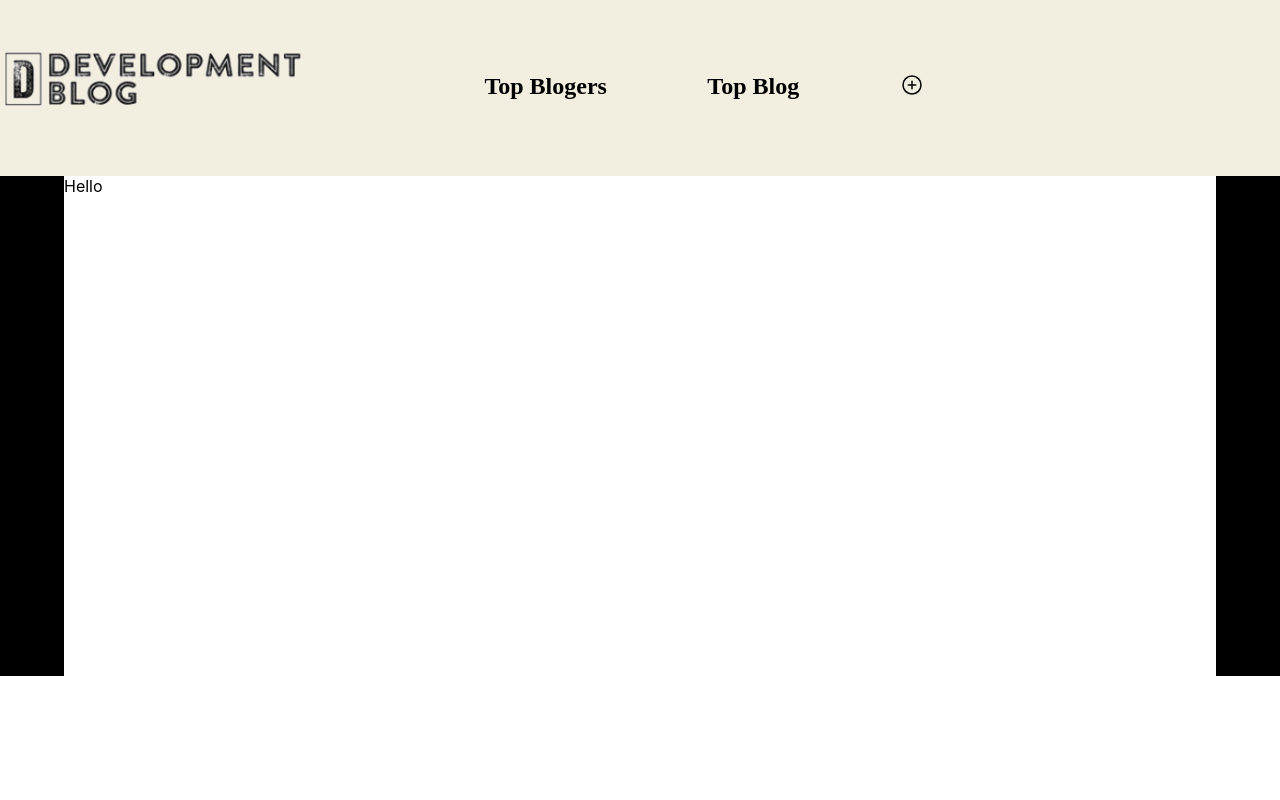
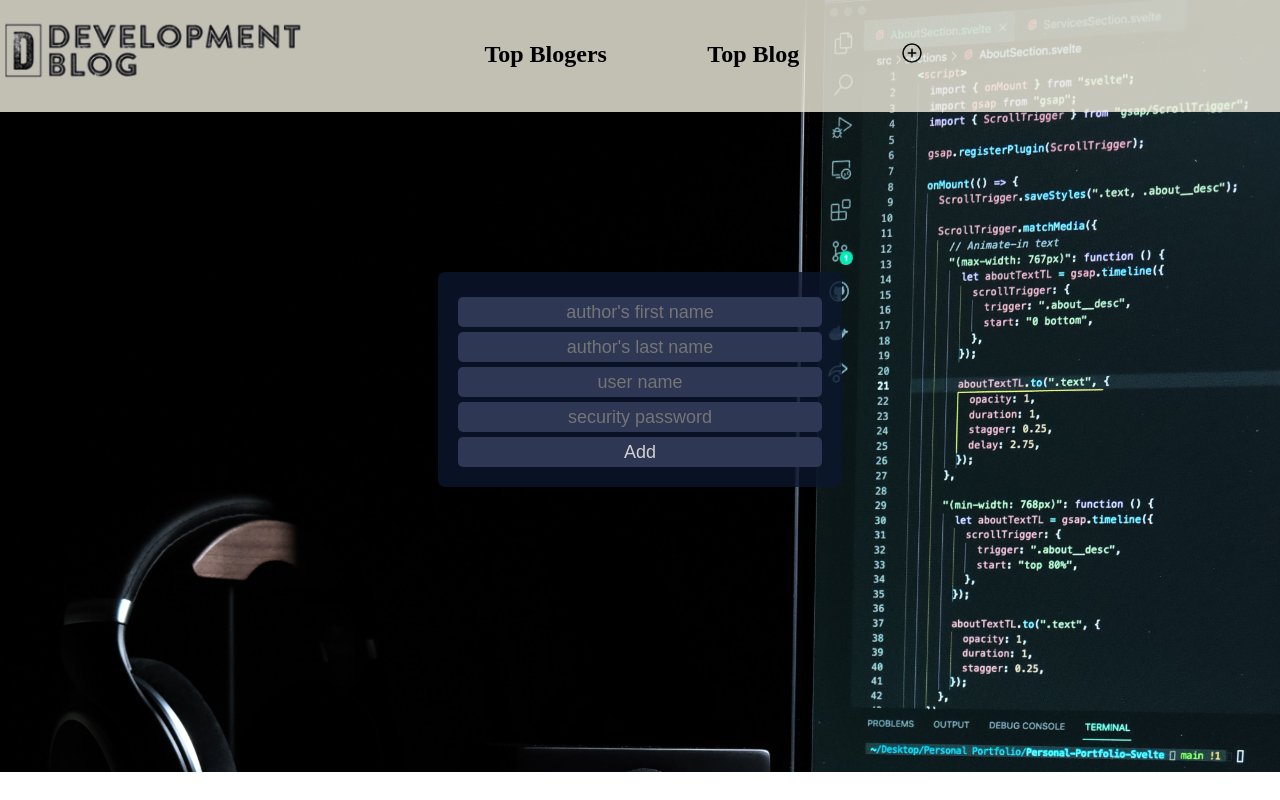
Before and after one commit to gorvardanyan1/DevBlog, a React (Create React App) app in the folder client/: page /blogs/blogs/addblog in a window 1280 px wide. Built offline with nearby package versions, Linux system fonts and the light colour scheme; a web font is replaced by a local one.

Commit message:
created formik and yup fron-end

```diff
--- /dev/null
+++ b/client/src/components/blogs/blogsMain/AddBlogs.js
@@ -0,0 +1,41 @@
+import React from 'react'
+import { Formik } from 'formik'
+import { addFormSchema } from '../../../schemas/addFormSchema';
+import '../../../style/addForm.style.scss'
+const AddBlogs = () => {
+  function addFormSubmit(value, actions) {
+    console.log(value);
+    console.log(actions);
+  }
+  return (
+    <div className='addFormDiv'>
+      <Formik
+        initialValues={{
+          firstName: "",
+          lastName: "",
+          userName: "",
+          password: ""
+        }}
+        onSubmit={addFormSubmit}
+        validationSchema={addFormSchema}
+      >
+        {
+          ({ errors, touched, values, isSubmitting, handleBlur, handleChange, handleSubmit, handleReset }) => {
+            return (
+              <form onSubmit={handleSubmit}>
+                <input type="text" placeholder="author's first name" name='firstName' value={values.firstName} onChange={handleChange} onBlur={handleBlur} />
+                <input type="text" placeholder="author's last name" name="lastName" value={values.lastName} onChange={handleChange} onBlur={handleBlur} />
+                {/* <input type="file" placeholder="author's Image" name="imgAuthor" /> */}
+                <input type="text" placeholder='user name' name='userName' value={values.userName} onChange={handleChange} onBlur={handleBlur} />
+                <input type="password" placeholder='security password' name="password" value={values.password} onChange={handleChange} onBlur={handleBlur} />
+                <input type="submit" value="Add" />
+              </form>
+            )
+          }
+        }
+      </Formik>
+    </div >
+  )
+}
+
+export default AddBlogs
--- a/client/src/components/blogs/blogsMain/BlogsMain.js
+++ b/client/src/components/blogs/blogsMain/BlogsMain.js
@@ -1,11 +1,12 @@
 import React from 'react'
 import { Routes, Route } from 'react-router-dom'
 import '../../../style/blogsMain.style.scss'
+import AddBlogs from './AddBlogs'
 const BlogsMain = () => {
     return (
         <main>
             <Routes>
-                <Route path='blogs/addblog' element={<div>Hello</div>} />
+                <Route path='blogs/addblog' element={<AddBlogs />} />
             </Routes>
         </main>
     )
--- a/client/src/components/main/SignUp.js
+++ b/client/src/components/main/SignUp.js
@@ -5,9 +5,6 @@ import { FaFacebook } from 'react-icons/fa'
 import { FaGooglePlus } from 'react-icons/fa'
 import { AiFillTwitterCircle } from 'react-icons/ai'
 import { signUpSchemas } from '../../schemas/signUpSchema'
-
-
-
 
 const SignUp = () => {
     function handleSignUpSubmit() {
--- /dev/null
+++ b/client/src/schemas/addFormSchema.js
@@ -0,0 +1,8 @@
+import * as yup from 'yup'
+
+export const addFormSchema = yup.object().shape({
+    firstName: yup.string().min(3, 'Is too short').max(15, 'Is too Long').required('Required'),
+    lastName: yup.string().min(3, 'Is too short').max(15, 'Is too Long').required('Required'),
+    userName: yup.string().matches(/^[a-z0-9_.]+$/).required('Required!'),
+    password: yup.string().matches(/^(?=.*[A-Za-z])(?=.*\d)[A-Za-z\d]{8,}$/, 'Wrond Password').required(),
+})
--- /dev/null
+++ b/client/src/style/addForm.style.scss
@@ -0,0 +1,25 @@
+.addFormDiv {
+    width: 35%;
+    margin: 0 auto;
+
+    form {
+        margin-top: 20vh;
+        background-color: rgba($color: #0C162D, $alpha: 0.8);
+        padding: 20px;
+        border-radius: 7px;
+
+        input {
+            margin-top: 5px;
+            width: 100%;
+            height: 30px;
+            border-radius: 5px;
+            outline: none;
+            border: none;
+            background-color: #2E3754;
+            color: #D0D0D0;
+            text-align: center;
+            font-size: large;
+
+        }
+    }
+}
--- a/client/src/style/app.style.scss
+++ b/client/src/style/app.style.scss
@@ -11,7 +11,7 @@
     background-position: top;
     background-size: cover;
     display: flex;
-    // justify-content: space-between;
+
     align-items: flex-start;
 }
 
--- a/client/src/style/blogsHeader.style.scss
+++ b/client/src/style/blogsHeader.style.scss
@@ -1,11 +1,8 @@
-.blogsPage {
-    background-color: black;
-}
-
 header {
     background-color: rgb(243, 239, 224);
-    height: 22vh;
+    height: 14vh;
     display: flex;
+    opacity: 0.8;
 
     .blogLogoDiv {
         width: 30%;
--- a/client/src/style/blogsMain.style.scss
+++ b/client/src/style/blogsMain.style.scss
@@ -1,7 +1,15 @@
+.App {
+    background-image: url(../images/back1.jpg);
+}
+
 .blogsPage {
+    background-image: url(../images/back1.jpg);
+    background-color: black;
+    background-position: top;
+    background-size: cover;
+
     main {
         margin: 0 auto;
-        background-color: white;
         width: 90%;
         height: 500px;
     }
```
